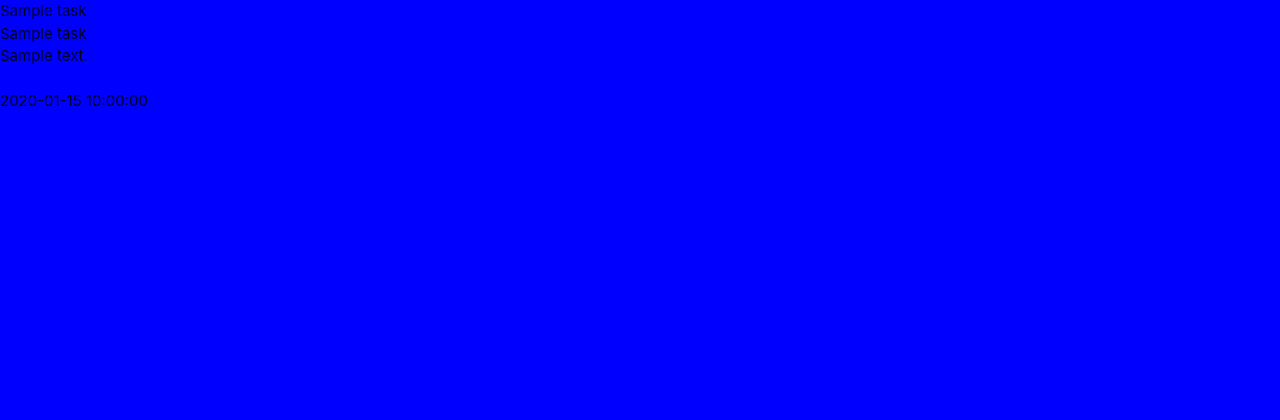
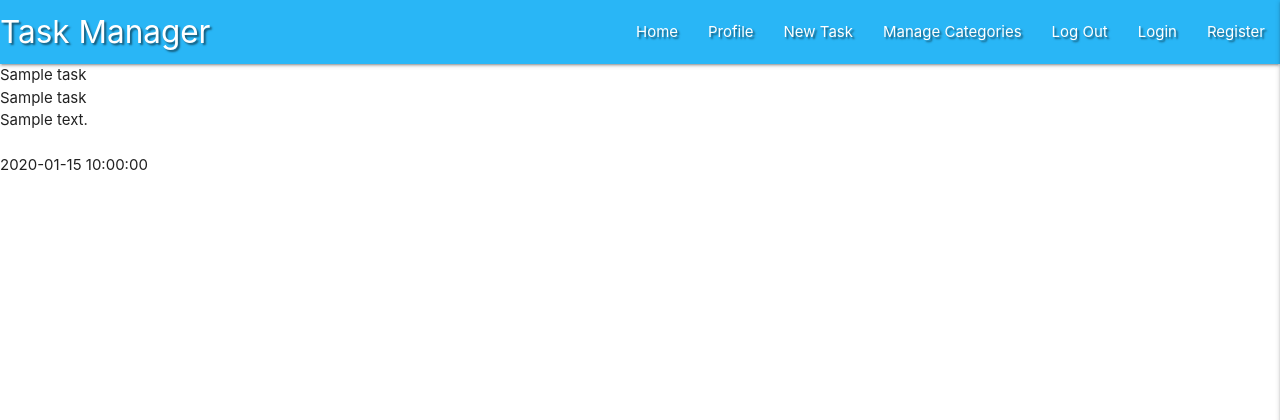
Before and after one commit to LukeSmallman/task_test, a Flask app: page / in a window 1280 px wide. Shown: the top 420 px of the page. Run offline with Flask 2, Linux system fonts and the light colour scheme; a database or web service that is not in the repository returns one stand-in record (values such as "Sample title"); some libraries are stand-ins or nearby versions.

Commit message:
Adding side and nav bar

```diff
--- a/static/css/style.css
+++ b/static/css/style.css
@@ -1,3 +1,3 @@
-body {
-    background-color: blue;
+.text-shadow {
+    text-shadow: 2px 2px 2px rgba(0, 0, 0, 0.5);
 }
--- a/static/js/script.js
+++ b/static/js/script.js
@@ -0,0 +1,3 @@
+$(document).ready(function () {
+    $(".sidenav").sidenav({edge: "right"});
+});
--- a/templates/base.html
+++ b/templates/base.html
@@ -14,6 +14,38 @@
 </head>
 <body>
 
+    <header>
+        <!--top navbar-->
+        <nav class="nav-extend text-shadow light-blue lighten-1"=>
+            <div class="nav-wrapper">
+              <a href="{{ url_for('get_tasks') }}" class="brand-logo">Task Manager</a>
+              <a href="#" data-target="mobile-demo" class="sidenav-trigger"><i class="fas fa-bars"></i></a>
+              <ul class="right hide-on-med-and-down">
+                <li><a href="{{ url_for('get_tasks') }}">Home</a></li>
+                <li><a href="#">Profile</a></li>
+                <li><a href="#">New Task</a></li>
+                <li><a href="#">Manage Categories</a></li>
+                <li><a href="#">Log Out</a></li>
+                <li><a href="#">Login</a></li>
+                <li><a href="#">Register</a></li>
+
+              </ul>
+            </div>
+          </nav>
+
+          <!--mobile side navbar-->
+          <ul class="sidenav" id="mobile-demo">
+            <li><h4 class="center-align light-blue-text text-darken 4">Task Manager</h4></li>
+            <li><a href="{{ url_for('get_tasks') }}">Home</a></li>
+                <li><a href="#">Profile</a></li>
+                <li><a href="#">New Task</a></li>
+                <li><a href="#">Manage Categories</a></li>
+                <li><a href="#">Log Out</a></li>
+                <li><a href="#">Login</a></li>
+                <li><a href="#">Register</a></li>
+          </ul>
+    </header>
+
     {% block content %}
     {% endblock %}
 
```
